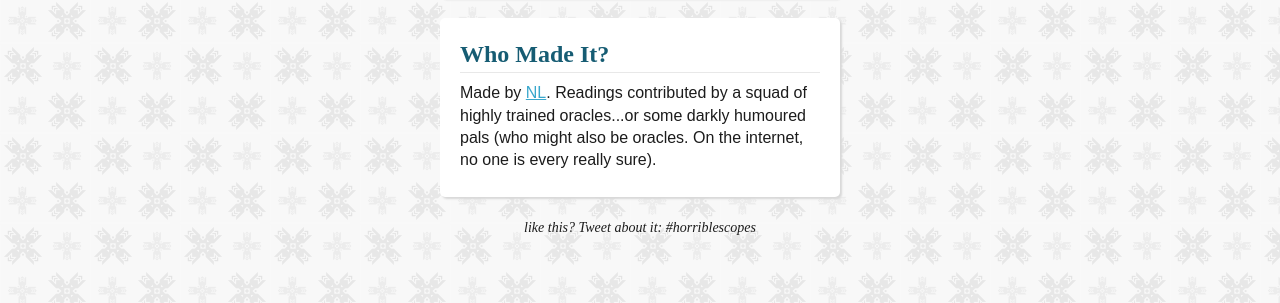
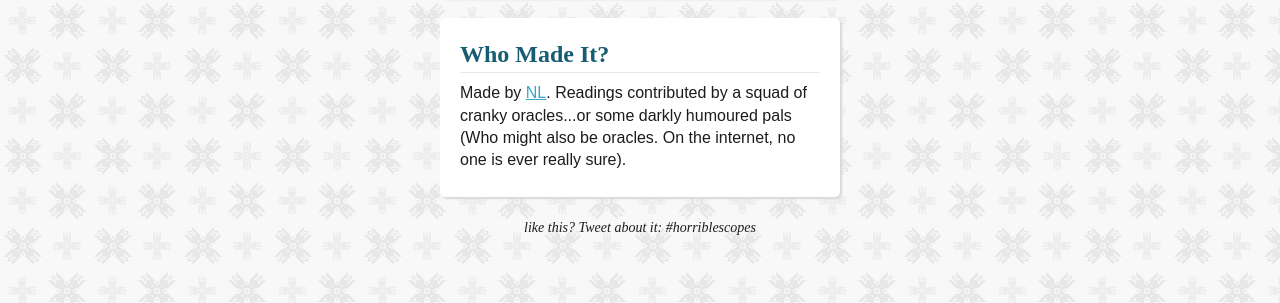
Before and after one commit to sharkwheels/horriblescope, a Flask app: page / in a window 1280 px wide. Shown: the part 497-800 px from the top of the page. Run offline with Flask 2, Linux system fonts and the light colour scheme; some web fonts are replaced.

Commit message:
spelling

```diff
--- a/templates/main.html
+++ b/templates/main.html
@@ -13,7 +13,7 @@
 
   <article>
   	<h2>Who Made It?</h2>
-  	<p>Made by <a href="http://nadinelessio.com">NL</a>. Readings contributed by a squad of highly trained oracles...or some darkly humoured pals (who might also be oracles. On the internet, no one is every really sure).</p>
+  	<p>Made by <a href="http://nadinelessio.com">NL</a>. Readings contributed by a squad of cranky oracles...or some darkly humoured pals (Who might also be oracles. On the internet, no one is ever really sure).</p>
   </article>
 
 {% endblock %}
```
